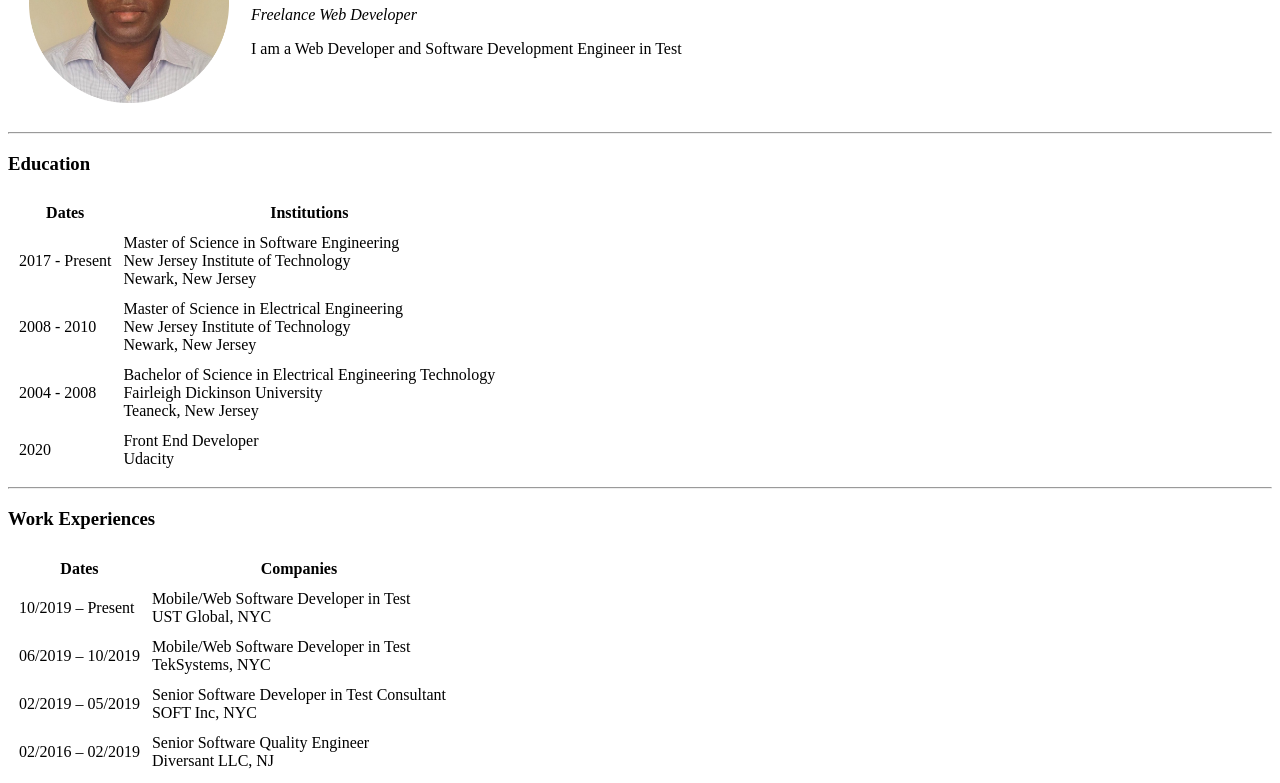
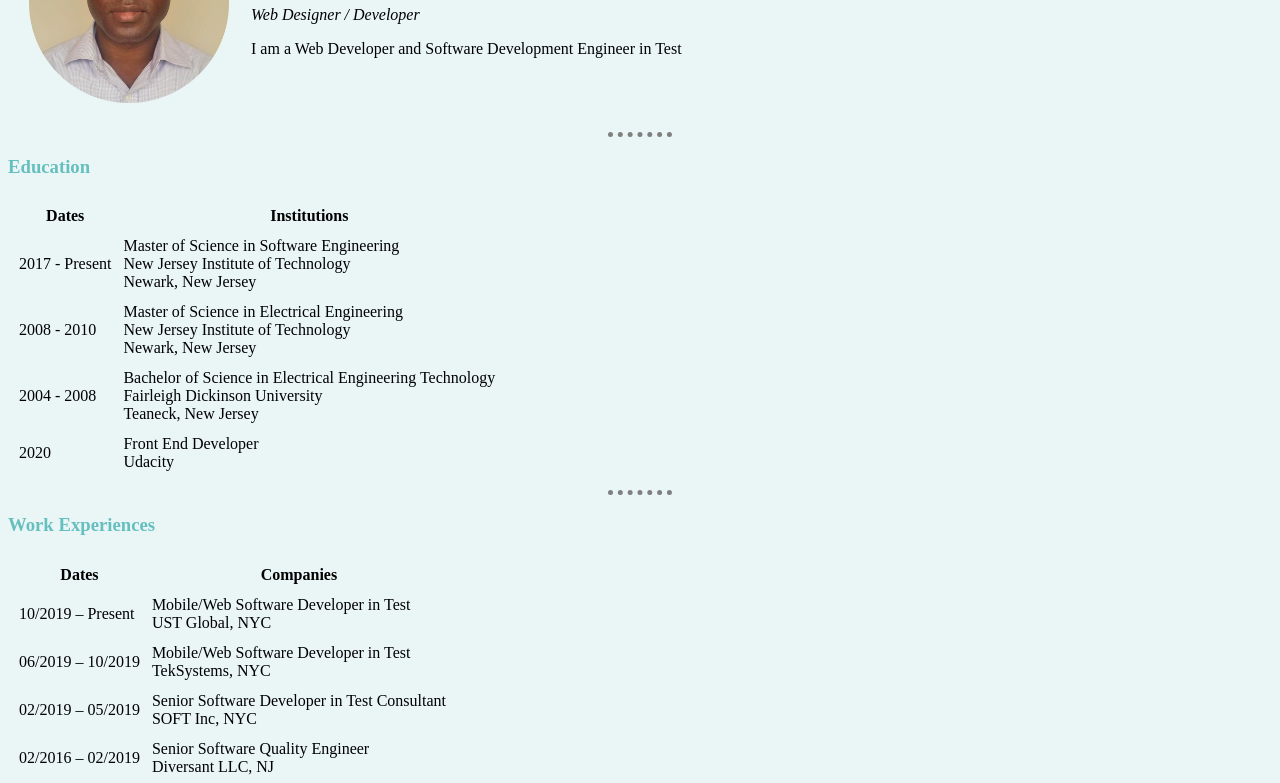
Before and after one commit to iidiong/cv, a plain HTML site: page index.html in a window 1280 px wide. Shown: the part 178-961 px from the top of the page. Drawn offline with Linux system fonts and the light colour scheme.

Commit message:
Add css and applied style to pages

```diff
--- /dev/null
+++ b/css/styles.css
@@ -0,0 +1,13 @@
+body {
+    background-color: #eaf6f6;
+}
+hr {
+    border-style: none;
+    border-top-style: dotted;
+    border-color: grey;
+    border-width: 5px;
+    width: 5%;
+}
+h1, h3 {
+    color: #66BFBF;
+}
--- a/index.html
+++ b/index.html
@@ -4,8 +4,8 @@
     <meta charset="UTF-8">
     <meta name="viewport" content="width=device-width, initial-scale=1.0">
     <title>Idongesit's Personal Site</title>
+    <link rel="stylesheet" href="css/styles.css">
 </head>
-
 <body>
     <header>
         <nav>
@@ -27,12 +27,11 @@
             <td><img src="images/personalPhoto.png" alt="idongesit profile picture" width="200px"></td>
             <td>
                 <h1>Idongesit Idiong</h1>
-                <p><em>Freelance Web Developer</em></p>
+                <p><em>Web Designer / Developer</em></p>
                 <p>I am a Web Developer and Software Development Engineer in Test</p>
             </td>
         </tr>
     </table>
-
     <hr>
     <h3>Education</h3>
     <table cellspacing="10px">
```
Also changed, not shown: contact-me.html (+1 -0 lines), hobbies.html (+1 -0 lines).
